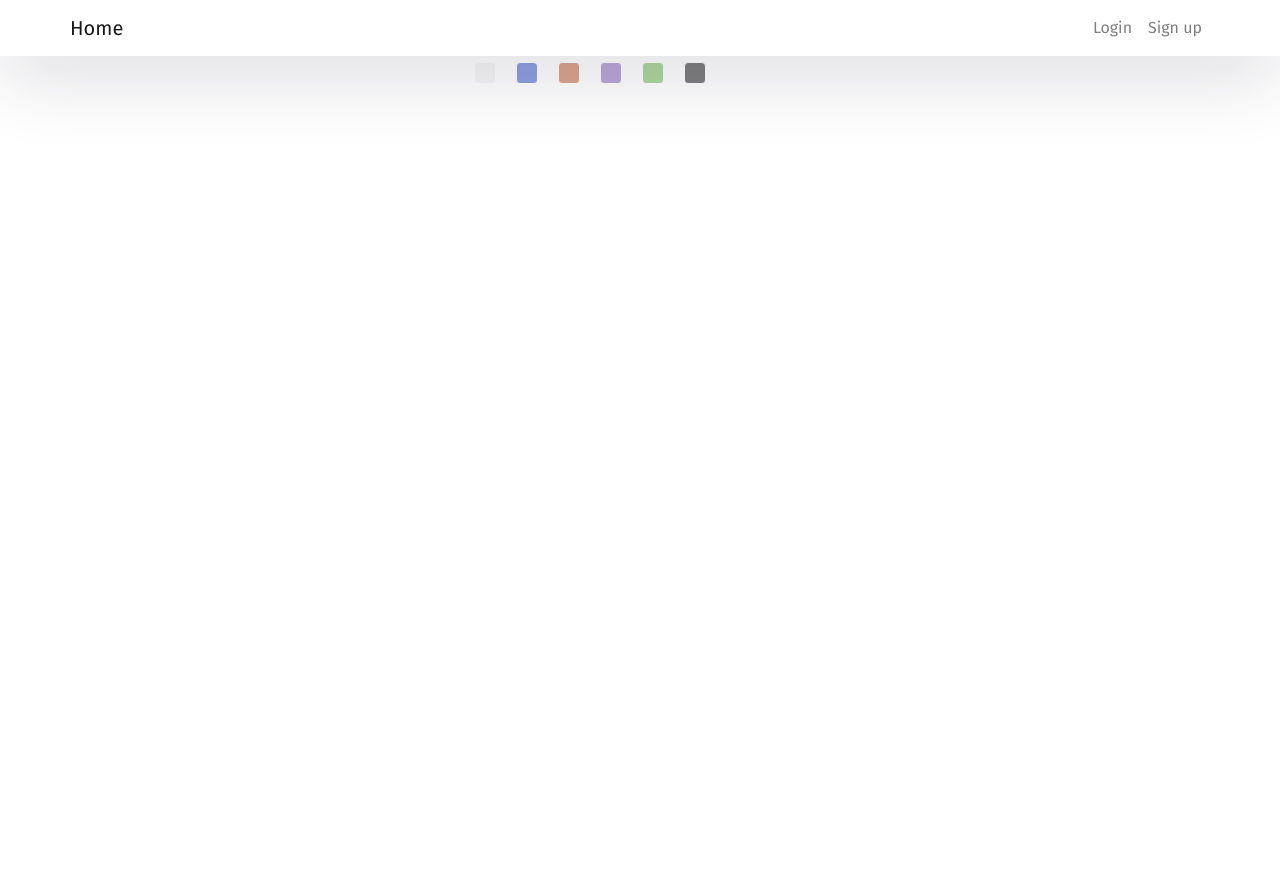
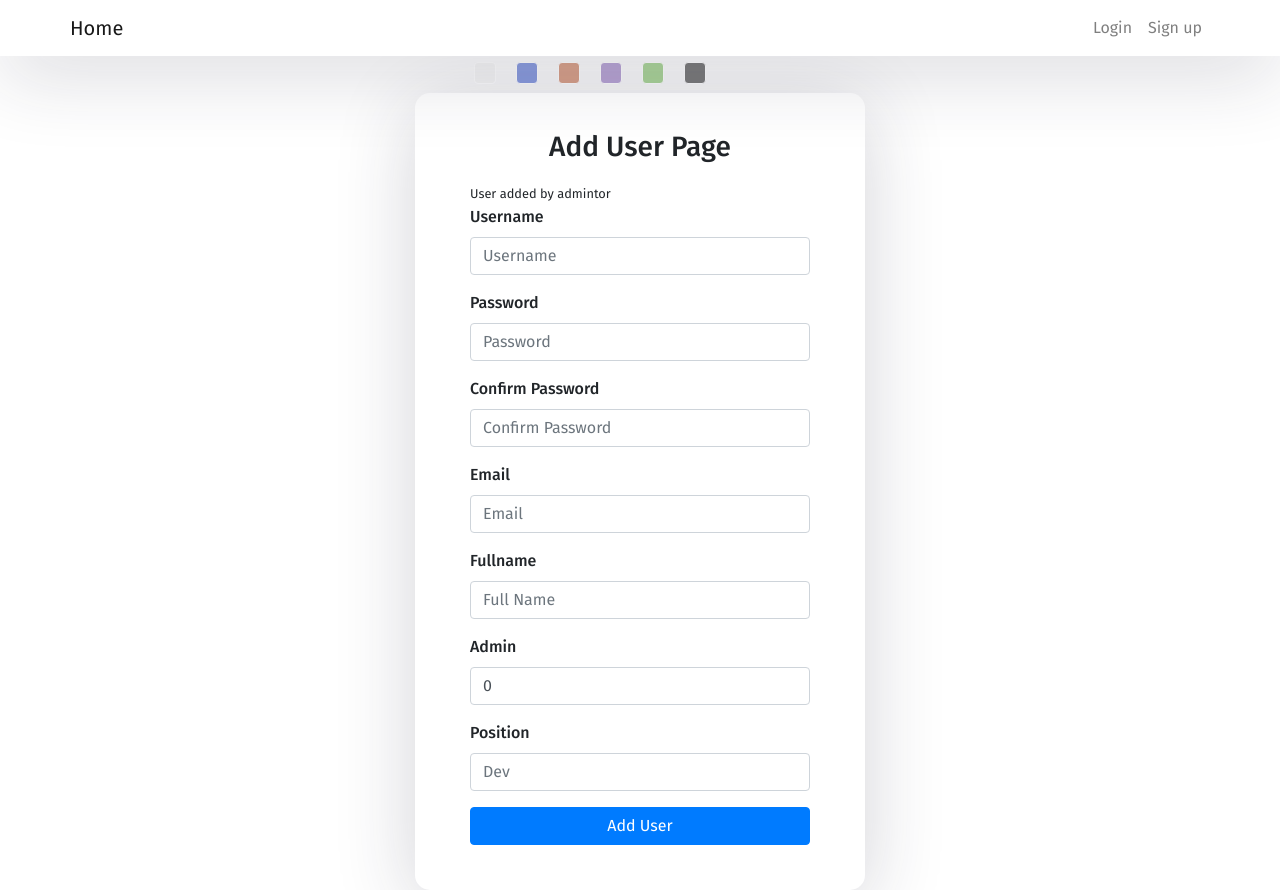
Before and after one commit to ninhcongluc/QuizExamCourse, a Vue app: page /admin/add_user in a window 1280 px wide. Before the commit this address had no page. Before the commit the page ends 860 px from the top, so only its background shows below. Built offline with nearby package versions, Linux system fonts and the light colour scheme.

Commit message:
users admintor

```diff
--- a/public/index.html
+++ b/public/index.html
@@ -1,19 +1,27 @@
 <!DOCTYPE html>
 <html lang="">
+
 <head>
   <meta charset="utf-8">
   <meta http-equiv="X-UA-Compatible" content="IE=edge">
   <meta name="viewport" content="width=device-width,initial-scale=1.0">
   <link rel="icon" href="<%= BASE_URL %>favicon.ico">
-    <title><%= htmlWebpackPlugin.options.title %></title>
-    <link rel="stylesheet" href="https://maxcdn.bootstrapcdn.com/bootstrap/4.0.0/css/bootstrap.min.css" integrity="sha384-Gn5384xqQ1aoWXA+058RXPxPg6fy4IWvTNh0E263XmFcJlSAwiGgFAW/dAiS6JXm" crossorigin="anonymous">
-    <script src="https://kit.fontawesome.com/a076d05399.js" ></script>
+  <title>
+    <%= htmlWebpackPlugin.options.title %>
+  </title>
+  <link rel="stylesheet" href="https://maxcdn.bootstrapcdn.com/bootstrap/4.0.0/css/bootstrap.min.css"
+    integrity="sha384-Gn5384xqQ1aoWXA+058RXPxPg6fy4IWvTNh0E263XmFcJlSAwiGgFAW/dAiS6JXm" crossorigin="anonymous">
+  <script src="https://kit.fontawesome.com/a076d05399.js"></script>
+  <link rel="stylesheet" href="https://cdnjs.cloudflare.com/ajax/libs/font-awesome/5.15.3/css/all.min.css ">
 </head>
+
 <body>
   <noscript>
-      <strong>We're sorry but <%= htmlWebpackPlugin.options.title %> doesn't work properly without JavaScript enabled. Please enable it to continue.</strong>
+    <strong>We're sorry but <%= htmlWebpackPlugin.options.title %> doesn't work properly without JavaScript enabled.
+        Please enable it to continue.</strong>
   </noscript>
   <div id="app"></div>
   <!-- built files will be auto injected -->
 </body>
+
 </html>
--- /dev/null
+++ b/src/components/AddUser.vue
@@ -0,0 +1,122 @@
+<template>
+  <div class="auth-wrapper">
+    <div class="auth-inner">
+      <form @submit.prevent="handleSubmit" action="">
+        <h3>Add User Page</h3>
+        <span><small>User added by admintor</small></span>
+        <div class="form-group">
+          <label for="">Username</label>
+          <input
+            type="text"
+            v-model="username"
+            class="form-control"
+            placeholder="Username"
+          />
+        </div>
+        <div class="form-group">
+          <label for="">Password</label>
+          <input
+            type="password"
+            v-model="password"
+            class="form-control"
+            placeholder="Password"
+          />
+        </div>
+        <div class="form-group">
+          <label for="">Confirm Password</label>
+          <input
+            type="password"
+            class="form-control"
+            v-model="password_confirm"
+            placeholder="Confirm Password"
+          />
+        </div>
+
+        <div class="form-group">
+          <label for="">Email</label>
+          <input
+            type="text"
+            v-model="email"
+            class="form-control"
+            placeholder="Email"
+          />
+        </div>
+
+        <div class="form-group">
+          <label for="">Fullname</label>
+          <input
+            type="text"
+            class="form-control"
+            v-model="fullName"
+            placeholder="Full Name"
+          />
+        </div>
+        <div class="form-group">
+          <label for="">Admin</label>
+          <input
+            type="text"
+            class="form-control"
+            v-model="admin"
+            placeholder="0"
+          />
+        </div>
+
+        <div class="form-group">
+          <label for="">Position</label>
+          <input
+            type="text"
+            class="form-control"
+            v-model="position"
+            placeholder="Dev"
+          />
+        </div>
+
+        <button class="btn btn-primary btn-block">Add User</button>
+      </form>
+    </div>
+  </div>
+</template>
+
+
+<script>
+import axios from "axios";
+export default {
+  name: "AddUser",
+  data() {
+    return {
+      username: "",
+      password: "",
+      email: "",
+      fullName: "",
+      admin: 0,
+      position: "",
+    };
+  },
+  methods: {
+    async handleSubmit() {
+      const response = await axios.post("users", {
+        username: this.username,
+        password: this.password,
+        email: this.email,
+        fullName: this.fullName,
+        admin : this.admin,
+        position: this.position,
+      });
+      console.log(response);
+      this.$router.push("/admin/users");
+    },
+  },
+};
+</script>
+<style scoped>
+.auth-wrapper .form-control:focus {
+  border-color: #167bff;
+  box-shadow: none;
+}
+.auth-wrapper h3 {
+  text-align: center;
+  margin: 0;
+  line-height: 1;
+  padding-bottom: 20px;
+}
+</style>
--- /dev/null
+++ b/src/components/Admin.vue
@@ -0,0 +1,68 @@
+<template>
+ <div class="container">
+        <div class="tittle">
+            <h2>Admin Page</h2>
+        </div>
+        <div id="manageUser">
+            <a href="/admin/users">Click here to manage users</a>
+        </div>
+        <div id="manageCourse">
+            <a href="/admin/courses">Click here to manage courses</a>
+
+        </div>
+
+ </div>
+
+
+
+</template>
+
+<script>
+export default {
+    name: "Admin"
+
+}
+</script>
+
+<style scoped>
+  .container {
+            text-align: center;
+            width: 50%;
+            margin: auto;
+        }
+        h2{
+            margin-top: 30px;
+            font-family: Arial, Helvetica, sans-serif;
+            color: rgb(185, 115, 129);
+        }
+        #manageUser{
+            margin-top: 30px;
+            width: 100%;
+            height: 50px;
+            background-color: cadetblue;
+
+        }
+        #manageCourse{
+            margin-top: 30px;
+            width: 100%;
+            height: 50px;
+            background-color: cadetblue;
+
+        }
+
+        a {
+            padding:1em;
+            text-align: center;
+            display:inline-block;
+            text-decoration: none !important;
+            margin:0 auto;
+            -webkit-transition: all 0.2s ease-in-out;
+           -moz-transition: all 0.2s ease-in-out;
+           -ms-transition: all 0.2s ease-in-out;
+           -o-transition: all 0.2s ease-in-out;
+            transition: all 0.2s ease-in-out;
+            color: darkblue;
+
+        }
+
+</style>
--- /dev/null
+++ b/src/components/ManageUser.vue
@@ -0,0 +1,94 @@
+<template>
+  <div class="container">
+    <div class="text">
+      <h1>Manage Users</h1>
+      <span><small class="smallText">To mange users by admin</small></span>
+    </div>
+    <a href="/admin/add_user"><i class="fas fa-users">Create User</i></a>
+    <table class="table table-dark">
+      <thead>
+        <tr>
+          <th scope="col">#</th>
+          <th scope="col">Username</th>
+          <th scope="col">Password</th>
+          <th scope="col">Email</th>
+          <th scope="col">FullName</th>
+          <th scope="col">Admin</th>
+          <th scope="col">Position</th>
+          <th scope="col">Tools</th>
+        </tr>
+      </thead>
+      <tbody>
+        <tr v-for="(user,index) in users"  v-bind:key="user.id">
+          <th scope="row">{{user.id}}</th>
+          <td>{{user.username}}</td>
+          <td>{{user.Password}}</td>
+          <td>{{user.email}}</td>
+          <td>{{user.fullname}}</td>
+          <td>{{user.admin}}</td>
+          <td>{{user.position}}</td>
+          <td class="btn">
+            <button @click="handleUpdate(user, index)"   id="btnUpdate">Update</button>
+            <button >Delete</button>
+          </td>
+        </tr>
+      </tbody>
+    </table>
+  </div>
+</template>
+
+<script>
+import axios from "axios";
+export default {
+  name: "ManageUser",
+  data() {
+    return {
+      users: [],
+      selectedId: 0
+    };
+  },
+  async mounted() {
+    const response = await axios.get("http://localhost:8000/users");
+    this.users = response.data;
+  },
+  methods: {
+      async handleUpdate(user, index) {
+         this.selectedId = index
+          this.$router.push(`/admin/update_user/${this.selectedId}`);
+      }
+  }
+};
+
+
+</script>
+
+<style scoped>
+.text {
+  text-align: center;
+}
+.btn {
+  border-radius: 20%;
+}
+
+#btnUpdate {
+  background-color: green;
+  border-radius: 15%;
+  color: white;
+}
+
+#btnDelete {
+  background-color: red;
+  border-radius: 15%;
+  margin-left: 10px;
+  color: white;
+}
+
+.smallText {
+  font-style: italic;
+}
+
+h1 {
+  color: rgb(161, 111, 111);
+  text-shadow: 0 0 5px rgba(0, 0, 0, 0.3);
+}
+</style>
--- /dev/null
+++ b/src/components/UpdateUser.vue
@@ -0,0 +1,30 @@
+<template>
+    <div class="container">
+        <h1>Update User Page</h1>
+
+    </div>
+</template>
+
+<script>
+import axios from 'axios'
+export default {
+    name : "UpdateUser",
+    data() {
+        return {
+            course: {},
+
+
+        }
+    },
+    async mounted() {
+        const response = await axios.get(`/users/1`)
+        const user = response.data
+        console.log(user)
+    }
+
+}
+</script>
+
+<style scoped>
+
+</style>
--- a/src/router.js
+++ b/src/router.js
@@ -3,6 +3,11 @@ import Home from "./components/Home.vue";
 import Login from "./components/Login.vue";
 import Register from "./components/Register.vue";
 import Course from "./components/Course.vue";
+import Admin from "./components/Admin.vue";
+import ManageUser from "./components/ManageUser.vue"
+import AddUser from "./components/AddUser.vue"
+import UpdateUser from "./components/UpdateUser.vue"
+
 
 const routes = [
   {
@@ -25,6 +30,26 @@ const routes = [
     path: "/course",
     name: "Course",
     component: Course
+  } ,
+  {
+    path: "/admin",
+    name: "Admin",
+    component: Admin
+  },
+  {
+    path: "/admin/users",
+    name: "ManageUser",
+    component: ManageUser
+  },
+  {
+    path: "/admin/add_user",
+    name: "AddUser",
+    component: AddUser
+  },
+  {
+    path: "/admin/update_user/:id",
+    name: "UpdateUser",
+    component: UpdateUser
   }
 ];
 
```
Also changed, not shown: old/router.js (+34 -4 lines), 2 other files (tests, documents, lock files or other folders). Lines whose indentation alone changed are shown as unchanged.
